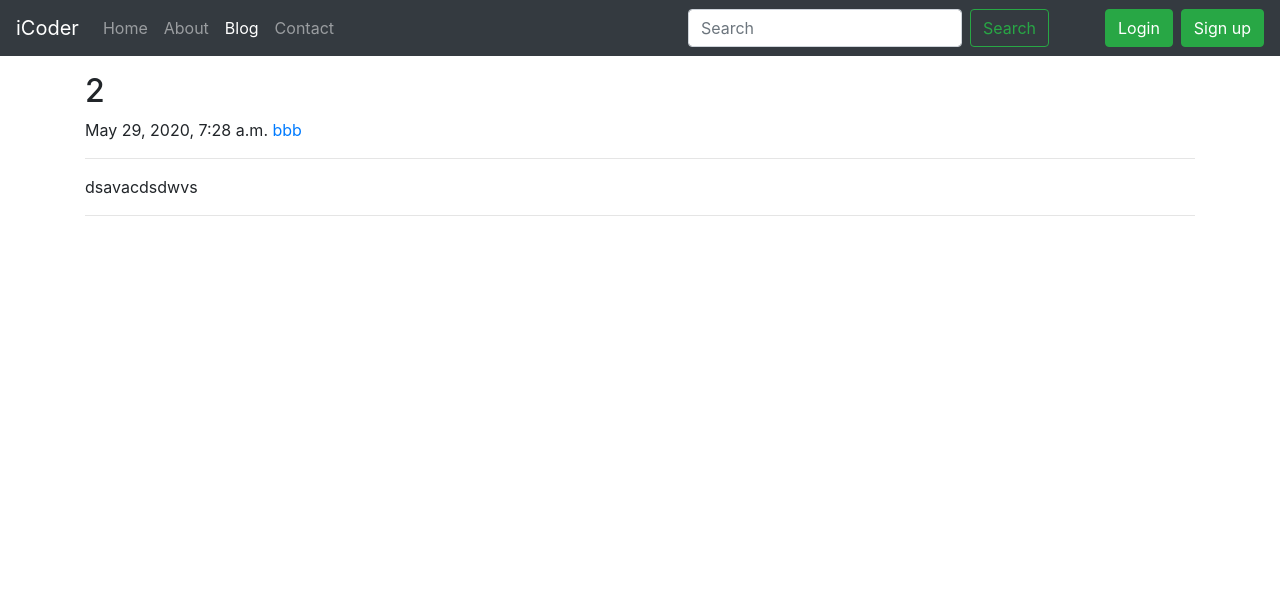
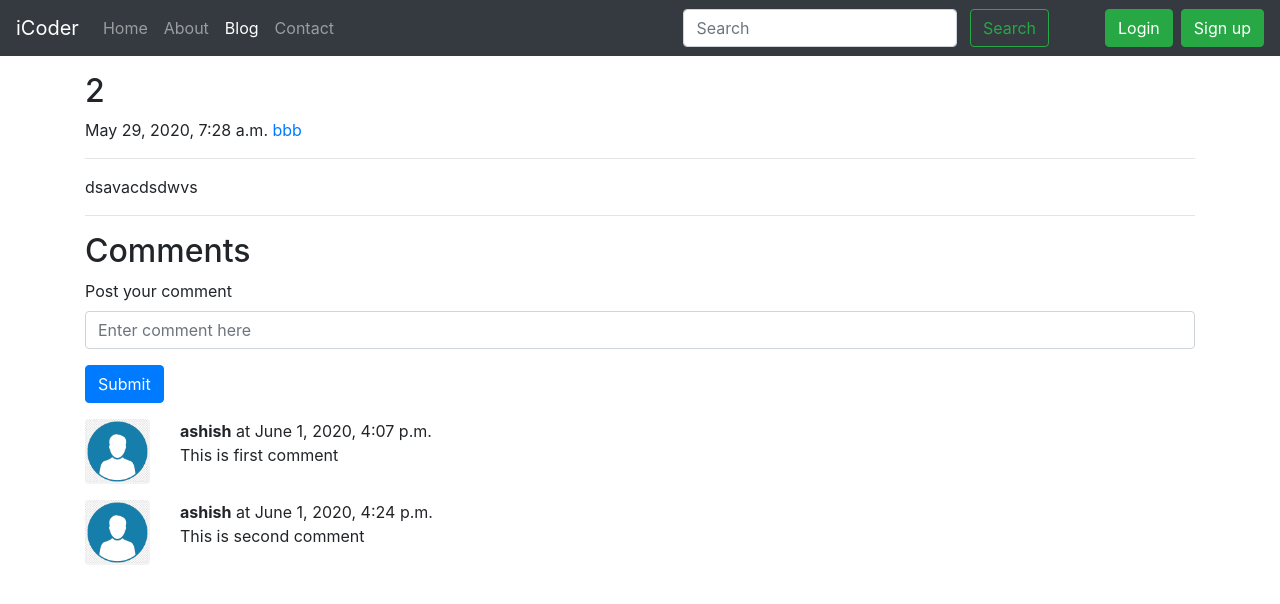
Before and after one commit to AshishMhrzn10/iCoder, a Django app: a page that uses templates/base.html in a window 1280 px wide. Shown: the top 604 px of the page. Run offline with Django 3.2, Linux system fonts and the light colour scheme; data comes from the database, SQL or seed files in the repository; both versions use the stored data as it was after the commit; some libraries are stand-ins or nearby versions.

Commit message:
Comment added

```diff
--- a/blog/admin.py
+++ b/blog/admin.py
@@ -1,4 +1,4 @@
 from django.contrib import admin
-from blog.models import Post
+from blog.models import Post,BlogComment
 # Register your models here.
-admin.site.register(Post)
+admin.site.register((Post, BlogComment))
--- a/blog/models.py
+++ b/blog/models.py
@@ -1,5 +1,6 @@
 from django.db import models
-
+from django.contrib.auth.models import User
+from django.utils.timezone import now
 # Create your models here.
 
 class Post(models.Model):
@@ -12,3 +13,14 @@ class Post(models.Model):
 
     def __str__(self):
         return self.title+' by '+self.author
+
+
+class BlogComment(models.Model):
+    sno = models.AutoField(primary_key=True)
+    comment = models.TextField()
+    user = models.ForeignKey(User,on_delete=models.CASCADE)
+    post = models.ForeignKey(Post,on_delete=models.CASCADE)
+    parent = models.ForeignKey('self', on_delete=models.CASCADE,null=True)
+    timestamp = models.DateTimeField(default=now)
+    def __str__(self):
+        return self.comment[0:13]+"..."+"by "+self.user.username
--- a/blog/urls.py
+++ b/blog/urls.py
@@ -2,6 +2,8 @@ from django.contrib import admin
 from django.urls import path, include
 from blog import views
 urlpatterns = [
+    #API to post comment
+    path('postcomment/',views.postComment,name="postComment"),
     path('', views.blogHome, name='blogHome'),
     path('<str:slug>/', views.blogPost, name='blogPost'),
 ]
--- a/blog/views.py
+++ b/blog/views.py
@@ -1,5 +1,6 @@
-from django.shortcuts import render, HttpResponse
-from blog.models import Post
+from django.shortcuts import render, HttpResponse, redirect
+from blog.models import Post,BlogComment
+from django.contrib import messages
 # Create your views here.
 def blogHome(request):
     allPosts = Post.objects.all()
@@ -9,5 +10,18 @@ def blogHome(request):
 
 def blogPost(request, slug):
     post = Post.objects.filter(slug=slug).first()
-    context = {'post':post}
+    comments = BlogComment.objects.filter(post=post)
+    context = {'post':post, 'comments':comments}
     return render(request, 'blog/blogPost.html',context)
+
+
+def postComment(request):
+    if request.method == "POST":
+        comment = request.POST.get("comment")
+        user = request.user
+        postSno = request.POST.get("postSno")
+        post = Post.objects.get(sno=postSno)
+        comment = BlogComment(comment=comment, user=user, post=post)
+        comment.save()
+        messages.success(request,"Your comments have been succesfully posted")
+    return redirect(f"/blog/{post.slug}/")
--- a/iCoder/settings.py
+++ b/iCoder/settings.py
@@ -124,6 +124,10 @@ USE_TZ = True
 
 STATIC_URL = '/static/'
 
+STATICFILES_DIRS=[
+    os.path.join(BASE_DIR,"static"),
+]
+
 MESSAGE_TAGS = {
     messages.ERROR : 'danger'
 }
--- a/iCoder/urls.py
+++ b/iCoder/urls.py
@@ -16,6 +16,9 @@ Including another URLconf
 from django.contrib import admin
 from django.urls import path, include
 
+admin.site.site_header = "iCoder Admin"
+admin.site.site_title = "iCoder Admin Panel"
+admin.site.index_title = " Welcome to iCoder Admin Panel"
 urlpatterns = [
     path('admin/', admin.site.urls),
     path('', include('home.urls')),
--- a/templates/base.html
+++ b/templates/base.html
@@ -36,17 +36,32 @@
           <a class="nav-link" href="/contact">Contact</a>
         </li>
       </ul>
-      <form method="get" action="/search" class="form-inline my-2 my-lg-0">
+      <div class="form-inline ml-auto">
+      <form method="get" action="/search" class="my-2 my-lg-0">
         <input class="form-control mr-sm-2" type="search" placeholder="Search" aria-label="Search" name="query"
           id="query">
         <button class="btn btn-outline-success my-2 my-sm-0 mr-5" type="submit">Search</button>
       </form>
+      {% if user.is_authenticated %}
+        <ul class="navbar-nav">
+           <li class="nav-item dropdown">
+              <a class="nav-link dropdown-toggle" href="#" id="navbarDropdown" role="button" data-toggle="dropdown" aria-haspopup="true" aria-expanded="false">
+                Welcome <b>{{request.user}}</b>
+              </a>
+              <div class="dropdown-menu" aria-labelledby="navbarDropdown">
+                <a class="dropdown-item" href="/logout/">Logout</a>
+              </div>
+            </li>
+        </ul>
+      {% else %}
       <button type="button" class="btn btn-success mx-2" data-toggle="modal" data-target="#loginModal">
         Login
       </button>
       <button type="button" class="btn btn-success" data-toggle="modal" data-target="#signupModal">
         Sign up
       </button>
+      {% endif %}
+      </div>
     </div>
   </nav>
 
--- a/templates/blog/blogPost.html
+++ b/templates/blog/blogPost.html
@@ -9,4 +9,26 @@
   <p>{{post.content}}</p>
   <hr>
 </div>
+<div class="container">
+  <h2>Comments</h2>
+  <form action="/blog/postcomment/" method="post">
+    {% csrf_token %}
+    <div class="form-group">
+      <label for="exampleInputEmail1">Post your comment</label>
+      <input type="text" class="form-control" name="comment" placeholder="Enter comment here">
+    </div>
+    <input type="hidden" name="postSno" value={{post.sno}}>
+    <button type="submit" class="btn btn-primary">Submit</button>
+  </form>
+  {% for comment in comments %}
+  <div class="row my-3">
+    <div class="col-md-1"><img src="/static/img/user.jpg/" alt="user" class="rounded mx-auto d-block w-100"></div>
+    <div class="col-md-11">
+      <b>{{comment.user.username}}</b> at {{comment.timestamp}}
+      <div>{{comment.comment}}</div>
+    </div>
+  </div>
+  {% endfor %}
+</div>
+
 {% endblock body %}
```
Also changed, not shown: blog/migrations/0003_blogcomment.py (added), db.sqlite3, static/img/user.jpg (added). Lines whose indentation alone changed are shown as unchanged.
